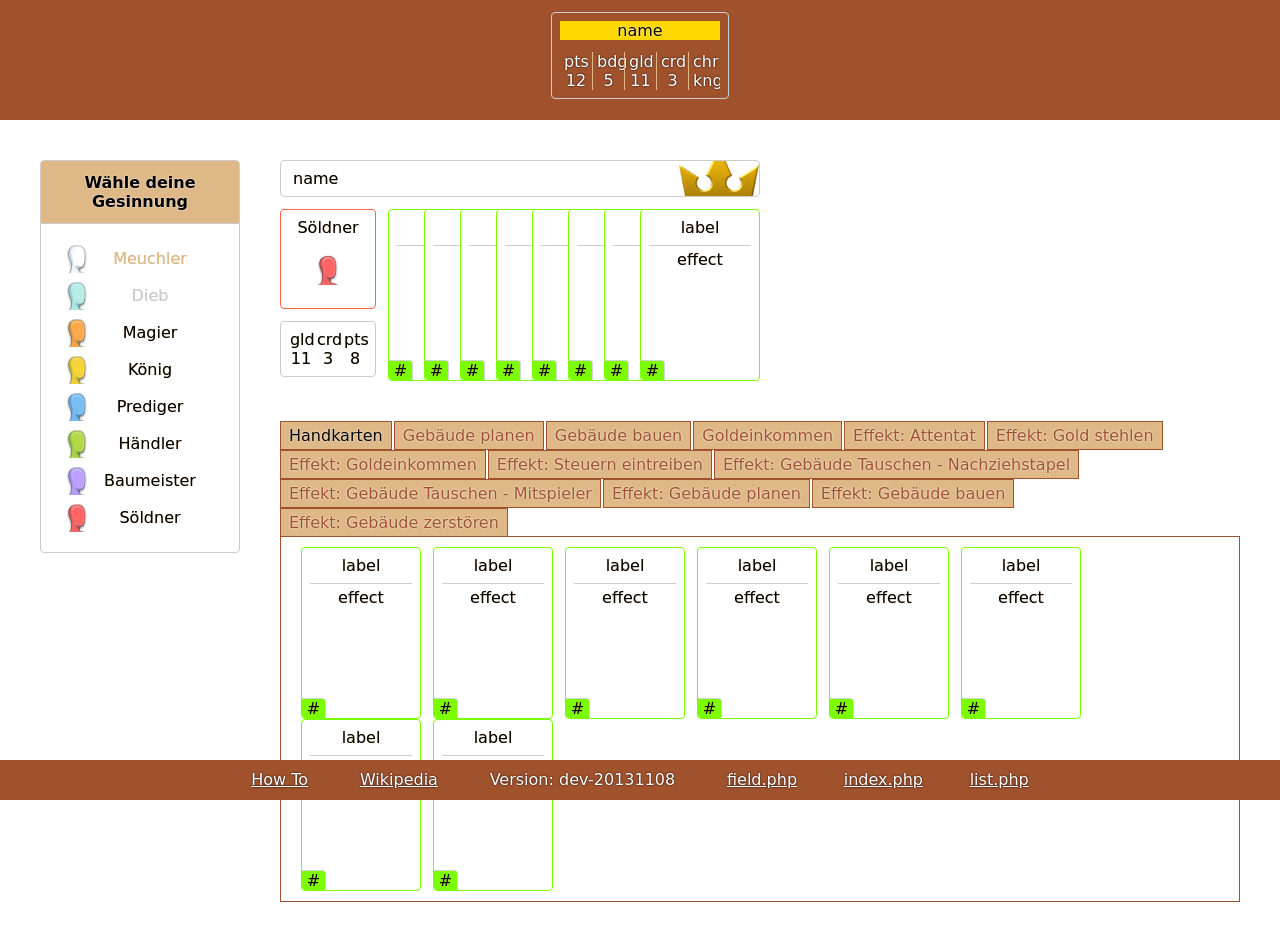
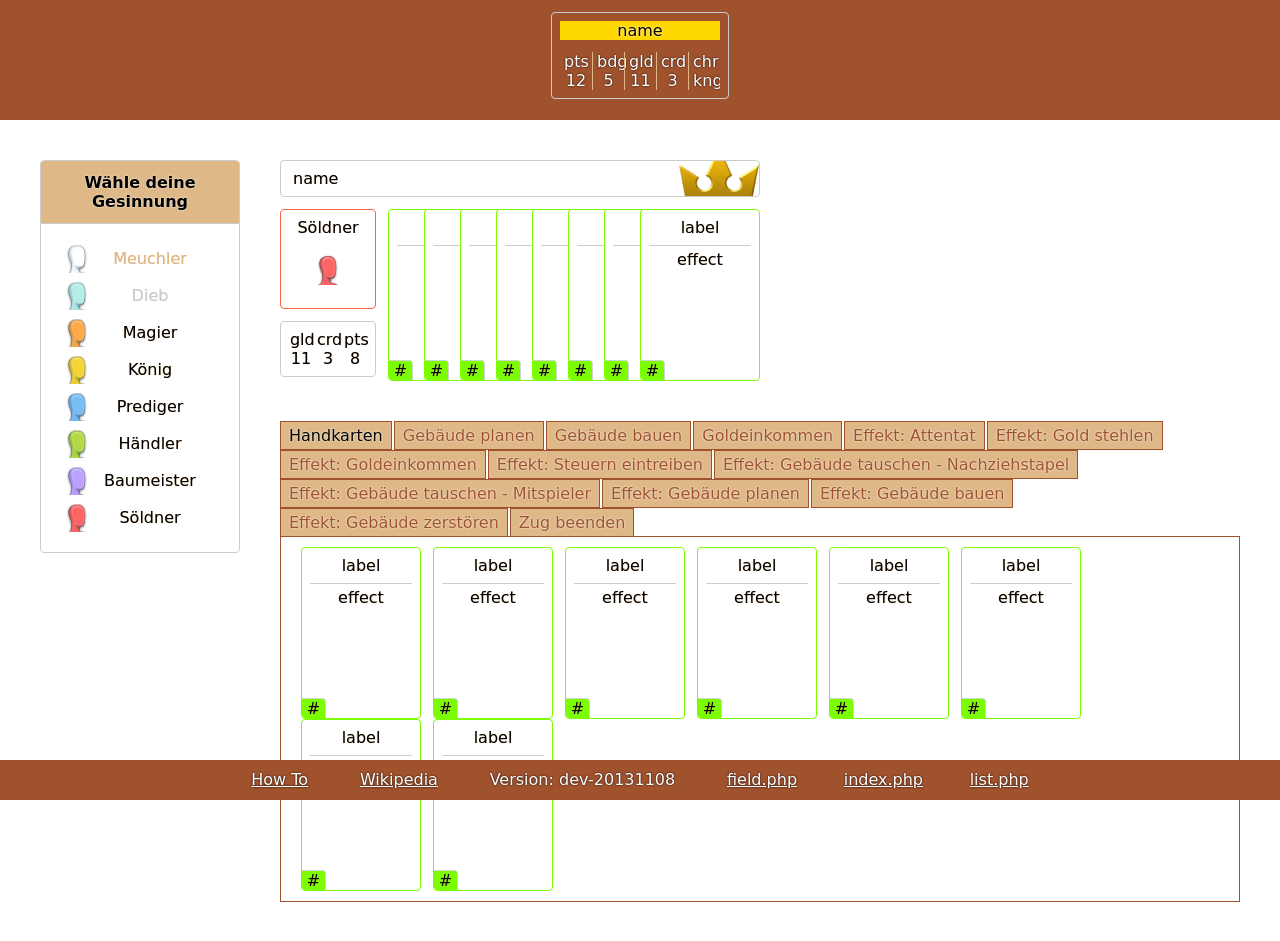
Before and after one commit to EyesOnlyNet/citadels, a PHP site: page /field.php in a window 1280 px wide. Shown: the top 941 px of the page. After the commit the page ends 902 px from the top, so only its background shows below. Run offline with PHP 8.4, Linux system fonts and the light colour scheme; some libraries are stand-ins or nearby versions; some web fonts are replaced.

Commit message:
add end-tab
* fix header to top

```diff
--- a/application/field.php
+++ b/application/field.php
@@ -42,8 +42,13 @@
                     <?php include './views/partials/tabs/actions/get-gold.php'; ?>
                     <?php include './views/partials/tabs/actions/hand.php'; ?>
                     <?php include './views/partials/tabs/actions/play-card.php'; ?>
+                    <?php include './views/partials/tabs/actions/end.php'; ?>
                 </div>
             </div>
+        </div>
+
+        <div class="site-footer">
+            <?php include './views/partials/footer.php'; ?>
         </div>
 
         <script>
@@ -72,9 +77,5 @@
                 }
             });
         </script>
-
-        <div class="site-footer">
-            <?php include './views/partials/footer.php'; ?>
-        </div>
     </body>
 </html>
--- a/application/styles/css/field.css
+++ b/application/styles/css/field.css
@@ -471,15 +471,24 @@
       float: left;
       margin-right: 12px; }
 
-/* line 9, ../scss/field.scss */
-.site-header header {
-  padding-top: 12px; }
+/* line 10, ../scss/field.scss */
+.site-header {
+  position: fixed;
+  width: 100%;
+  z-index: 3; }
+  /* line 15, ../scss/field.scss */
+  .site-header header {
+    padding-top: 12px; }
 
-/* line 13, ../scss/field.scss */
+/* line 20, ../scss/field.scss */
+.site-content {
+  padding-top: 120px; }
+
+/* line 24, ../scss/field.scss */
 .tabs .tab-body {
   min-width: 960px; }
 
-/* line 17, ../scss/field.scss */
+/* line 28, ../scss/field.scss */
 #action-tabs {
   margin: 40px;
   overflow: auto; }
--- a/application/styles/css/main.css
+++ b/application/styles/css/main.css
@@ -60,7 +60,7 @@ input, button, .box {
 
 /* line 11, X:/Coding/projects/citadels/application/styles/scss/elements/_base.scss */
 html, body {
-  min-height: 100%; }
+  height: 100%; }
 
 /* line 4, X:/Coding/projects/citadels/application/styles/scss/elements/../mixins/_border.scss */
 input, button, .box {
@@ -228,24 +228,21 @@ input:hover, input:focus, button:hover, button:focus {
   text-align: center;
   width: 100%; }
   /* line 13, X:/Coding/projects/citadels/application/styles/scss/partials/_footer.scss */
-  .site-footer a {
-    color: white; }
-  /* line 17, X:/Coding/projects/citadels/application/styles/scss/partials/_footer.scss */
   .site-footer footer {
     line-height: 40px; }
-  /* line 21, X:/Coding/projects/citadels/application/styles/scss/partials/_footer.scss */
+  /* line 17, X:/Coding/projects/citadels/application/styles/scss/partials/_footer.scss */
   .site-footer li {
     display: inline-block;
     margin: 0 12px; }
-    /* line 26, X:/Coding/projects/citadels/application/styles/scss/partials/_footer.scss */
+    /* line 22, X:/Coding/projects/citadels/application/styles/scss/partials/_footer.scss */
     .site-footer li:before, .site-footer li:after {
       visibility: hidden; }
-    /* line 30, X:/Coding/projects/citadels/application/styles/scss/partials/_footer.scss */
+    /* line 26, X:/Coding/projects/citadels/application/styles/scss/partials/_footer.scss */
     .site-footer li:before {
       content: "[ "; }
-    /* line 34, X:/Coding/projects/citadels/application/styles/scss/partials/_footer.scss */
+    /* line 30, X:/Coding/projects/citadels/application/styles/scss/partials/_footer.scss */
     .site-footer li:after {
       content: " ]"; }
-    /* line 39, X:/Coding/projects/citadels/application/styles/scss/partials/_footer.scss */
+    /* line 35, X:/Coding/projects/citadels/application/styles/scss/partials/_footer.scss */
     .site-footer li:hover:before, .site-footer li:hover:after {
       visibility: visible; }
--- a/application/styles/scss/elements/_base.scss
+++ b/application/styles/scss/elements/_base.scss
@@ -9,5 +9,5 @@
 }
 
 html, body {
-    min-height: 100%;
+    height: 100%;
 }
--- a/application/styles/scss/field.scss
+++ b/application/styles/scss/field.scss
@@ -1,3 +1,4 @@
+@import "variables/_dimensions.scss";
 @import "partials/_card.scss";
 @import "partials/_character-choice.scss";
 @import "partials/_message.scss";
@@ -6,8 +7,18 @@
 @import "partials/_tabs.scss";
 @import "partials/tabs/_actions.scss";
 
-.site-header header {
-    padding-top: 12px;
+.site-header {
+    position: fixed;
+    width: 100%;
+    z-index: 3;
+
+    header {
+        padding-top: 12px;
+    }
+}
+
+.site-content {
+    padding-top: $headerHeight;
 }
 
 .tabs .tab-body {
--- a/application/styles/scss/partials/_footer.scss
+++ b/application/styles/scss/partials/_footer.scss
@@ -9,10 +9,6 @@
     position: fixed;
     text-align: center;
     width: 100%;
-
-    a {
-        color: white;
-    }
 
     footer {
         line-height: $footerHeight;
--- a/application/views/partials/tabs/actions.php
+++ b/application/views/partials/tabs/actions.php
@@ -32,11 +32,11 @@
     </li>
 
     <li class="tab action">
-        <a href="#tab-effect-exchange-cards-stack">Effekt: Gebäude Tauschen - Nachziehstapel</a>
+        <a href="#tab-effect-exchange-cards-stack">Effekt: Gebäude tauschen - Nachziehstapel</a>
     </li>
 
     <li class="tab action">
-        <a href="#tab-effect-exchange-cards-player">Effekt: Gebäude Tauschen - Mitspieler</a>
+        <a href="#tab-effect-exchange-cards-player">Effekt: Gebäude tauschen - Mitspieler</a>
     </li>
 
     <li class="tab action">
@@ -50,4 +50,8 @@
     <li class="tab action">
         <a href="#tab-effect-remove-card">Effekt: Gebäude zerstören</a>
     </li>
+
+    <li class="tab action">
+        <a href="#tab-end">Zug beenden</a>
+    </li>
 </ul>
--- a/application/views/partials/tabs/actions/effect-exchange-cards-player.php
+++ b/application/views/partials/tabs/actions/effect-exchange-cards-player.php
@@ -1,5 +1,5 @@
 <div id="tab-effect-exchange-cards-player" class="tab-content">
-    <div class="header">Effekt: Gebäude Tauschen - Mitspieler</div>
+    <div class="header">Effekt: Gebäude tauschen - Mitspieler</div>
 
     <div class="description">
         Tausche all deine Handkarten mit allen Handkarten eines Mitspielers.
@@ -7,7 +7,7 @@
 
     <div class="message warning">
         <a class="scroll-to show-tab"
-           href="#tab-effect-exchange-cards-stack">Effekt: Gebäude Tauschen - Nachziehstapel</a>
+           href="#tab-effect-exchange-cards-stack">Effekt: Gebäude tauschen - Nachziehstapel</a>
         kann nicht mehr gespielt werden.
     </div>
 </div>
--- a/application/views/partials/tabs/actions/effect-exchange-cards-stack.php
+++ b/application/views/partials/tabs/actions/effect-exchange-cards-stack.php
@@ -1,5 +1,5 @@
 <div id="tab-effect-exchange-cards-stack" class="tab-content">
-    <div class="header">Effekt: Gebäude Tauschen - Nachziehstapel</div>
+    <div class="header">Effekt: Gebäude tauschen - Nachziehstapel</div>
 
     <div class="description">
         Tausche deine Handkarten mit der selben Anzahl der Karten des Nachziehstapels.
@@ -7,7 +7,7 @@
 
     <div class="message warning">
         <a class="scroll-to show-tab"
-           href="#tab-effect-exchange-cards-player">Effekt: Gebäude Tauschen - Mitspieler</a>
+           href="#tab-effect-exchange-cards-player">Effekt: Gebäude tauschen - Mitspieler</a>
         kann nicht mehr gespielt werden.
     </div>
 </div>
--- /dev/null
+++ b/application/views/partials/tabs/actions/end.php
@@ -0,0 +1,7 @@
+<div id="tab-end" class="tab-content">
+    <div class="header">Zug beenden</div>
+
+    <div class="description">
+        <button>beenden</button>
+    </div>
+</div>
```
